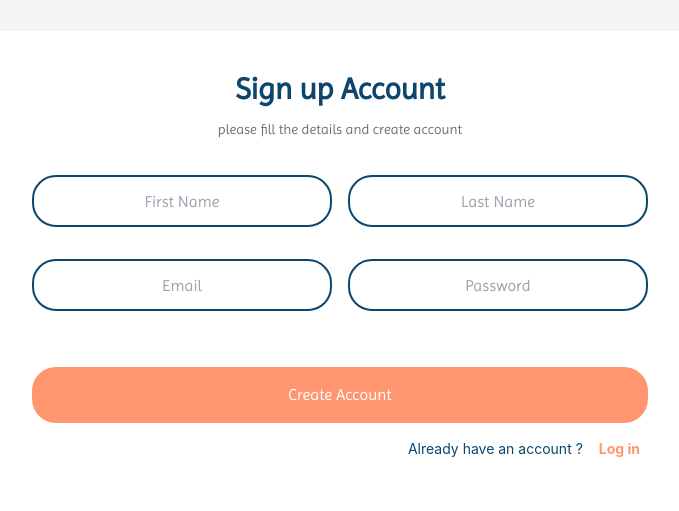
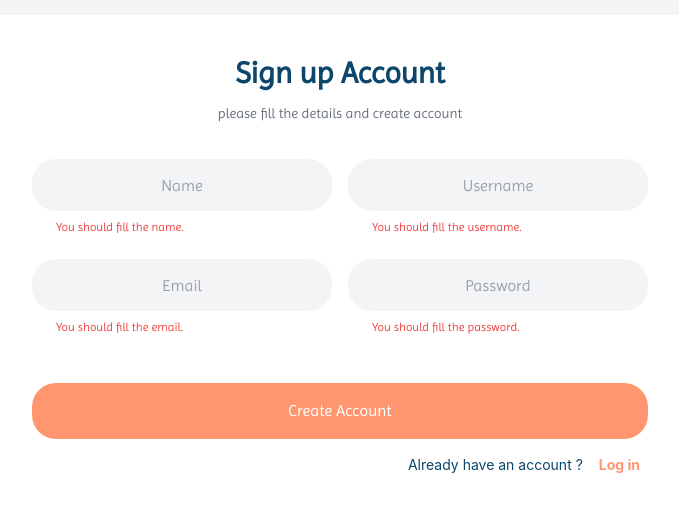
Before and after one commit to HastiHomayooni/App1, a React (Create React App) app: page /SignUp in a window 1280 px wide. Shown: the part 125-636 px from the top of the page, without its empty margins (300-979 px from the left). Built offline with nearby package versions, Linux system fonts and the light colour scheme.

Commit message:
use regex for validation in login and signup

```diff
--- a/package.json
+++ b/package.json
@@ -37,6 +37,7 @@
     ]
   },
   "devDependencies": {
+    "@babel/plugin-proposal-private-property-in-object": "^7.21.11",
     "tailwindcss": "^3.3.3"
   }
 }
--- a/src/Login.js
+++ b/src/Login.js
@@ -1,28 +1,72 @@
 import React from 'react';
 import './App.css';
 import { Link } from "react-router-dom";
+import { useState } from 'react';
 
 function Login(){
+    const [email,setEmail] = useState('');
+    const [password,setPassword] = useState('');
+
+    const [emailV,setEmailV] = useState(true);
+    const [passwordV,setPasswordV] = useState(true);
+
+    const emailRegex = /^[a-zA-Z0-9+_.-]+@[a-zA-Z0-9.-]+\.[a-zA-Z]{2,3}$/;
+    const passwordRegex = /^\S{6,}$/;
+
+    function changeEmail(e){
+        const value = e.target.value;
+        const isValid = emailRegex.test(value);
+        if(value==="") {
+            setEmailV(true)
+        }else{
+            setEmailV(isValid);
+        }
+        setEmail(value);
+    }
+    function changePassword(e){
+        const value = e.target.value;
+        const isValid = passwordRegex.test(value);
+        if(value==="") {
+            setPasswordV(true)
+        }else{
+            setPasswordV(isValid);
+        }
+        setPassword(value);
+    }
     return(
         <div className='w-screen h-screen bg-gray-100 flex items-center justify-center sm:p-4'>
             <div className='w-screen h-screen sm:w-auto sm:h-auto bg-white flex flex-col items-center justify-center sm:rounded-3xl p-4 sm:px-20 sm:py-10'>
                 <div className='w-auto font-imprima text-myDark text-3xl text-center'><b>Log In Now</b></div>
                 <div className='w-auto text-center font-imprima text-sm text-gray-500 mt-3'>please login to continue our app</div>
                 <div className='flex flex-col my-5 w-auto'>
-                    <input className='border-2 placeholder:font-imprima placeholder:text-center text-center border-myDark w-auto mx-2 my-2 mt-4 md:px-6 md:py-4 px-3 py-3 rounded-3xl hover:border-myOrange focus:border-myOrange focus:outline-none' type='email' placeholder='Email'/>
-                    <input className='border-2 placeholder:font-imprima placeholder:text-center text-center border-myDark w-auto mx-2 mt-2 md:px-6 md:py-4 px-3 py-3 rounded-3xl hover:border-myOrange focus:border-myOrange focus:outline-none' type='password' placeholder='Password'/>
+                    <div className='flex flex-col w-auto'>
+                        <input className='border-2 placeholder:font-imprima placeholder:text-center text-center bg-gray-100 border-gray-100 w-auto mx-2 my-2 md:px-6 md:py-3 px-3 py-2 rounded-3xl focus:border-myDark focus:outline-none'
+                            value={email} onChange={e => changeEmail(e)} type='email' placeholder='Email'/>
+                        {email ==='' && (<div className='w-auto font-imprima text-left text-red-500 mx-2 md:px-6 px-3 text-xs'>You should fill the email.</div>)}
+                        {email !=='' && !emailV && (<div className='w-auto font-imprima text-left text-red-500 mx-2 md:px-6 px-3 text-xs'>Invalid email.</div>)}
+                    </div>
+
+                    <div className='flex flex-col w-auto'>
+                        <input className='border-2 placeholder:font-imprima placeholder:text-center text-center bg-gray-100 border-gray-100 w-auto mx-2 my-2 md:px-6 md:py-3 px-3 py-2 rounded-3xl focus:border-myDark focus:outline-none'
+                            value={password} onChange={e => changePassword(e)} onBlur={()=>{if(!passwordV) alert('Valid Password:minimum of 6 characters,except whitespace')}} type='password' placeholder='Password'/>
+                        {password ==='' && (<div className='w-auto font-imprima text-left text-red-500 mx-2 md:px-6 px-3 text-xs'>You should fill the password.</div>)}
+                        {password !=='' && !passwordV && (<div className='w-auto font-imprima text-left text-red-500 mx-2 md:px-6 px-3 text-xs'>Invalid Password</div>)}
+                    </div>
+
                     <Link className='w-auto' to={''}>
-                        <div className='text-right w-auto mx-2 md:px-6 md:py-3 px-3 py-2 text-myOrange text-sm'>Forget Password?</div>
+                        <div className='bg-myOrange rounded-3xl mx-2 py-4 px-8 w-auto text-white text-center text-lg font-imprima mt-8'>Log in</div>
                     </Link>
-                    <Link className='w-auto' to={''}>
-                        <div className='bg-myOrange rounded-3xl mx-2 py-4 px-8 w-auto text-white text-center text-lg font-imprima mt-6'>Log in</div>
-                    </Link>
-                    <div className='flex justify-between items-center mt-4 mx-4'>
+
+                    <div className='flex justify-between items-center mt-8 mx-4'>
                         <div className='text-myDark w-auto text-sm mr-2 ml-auto'>Don't have an account ?</div>
                         <Link className='w-auto' to={'/SignUp'}>
                             <div className='text-myOrange ml-2 text-sm mr-auto'><b>Sign Up</b></div>
                         </Link>
                     </div>
+
+                    <Link className='w-auto' to={''}>
+                        <div className='text-left w-auto mx-4 text-myOrange text-sm mt-1'>Forget Password?</div>
+                    </Link>
                 </div>
             </div>
         </div>
--- a/src/SignUp.js
+++ b/src/SignUp.js
@@ -1,8 +1,64 @@
 import React from 'react';
 import './App.css';
 import { Link } from "react-router-dom";
+import { useState } from 'react';
 
 function SignUp(){
+    const [name,setName] = useState('');
+    const [username,setUsername] = useState('');
+    const [email,setEmail] = useState('');
+    const [password,setPassword] = useState('');
+
+    const [emailV,setEmailV] = useState(true);
+    const [nameV,setNameV] = useState(true);
+    const [usernameV,setUsernameV] = useState(true);
+    const [passwordV,setPasswordV] = useState(true);
+
+    const nameRegex = /^[a-zA-Z \-']+$/;
+    const usernameRegex = /^[a-zA-Z0-9_]{3,}$/;
+    const emailRegex = /^[a-zA-Z0-9+_.-]+@[a-zA-Z0-9.-]+\.[a-zA-Z]{2,3}$/;
+    const passwordRegex = /^\S{6,}$/;
+
+    function changeEmail(e){
+        const value = e.target.value;
+        const isValid = emailRegex.test(value);
+        if(value==="") {
+            setEmailV(true)
+        }else{
+            setEmailV(isValid);
+        }
+        setEmail(value);
+    }
+    function changeName(e){
+        const value = e.target.value;
+        const isValid = nameRegex.test(value);
+        if(value==="") {
+            setNameV(true)
+        }else{
+            setNameV(isValid);
+        }
+        setName(value);
+    }
+    function changeUsername(e){
+        const value = e.target.value;
+        const isValid = usernameRegex.test(value);
+        if(value==="") {
+            setUsernameV(true)
+        }else{
+            setUsernameV(isValid);
+        }
+        setUsername(value);
+    }
+    function changePassword(e){
+        const value = e.target.value;
+        const isValid = passwordRegex.test(value);
+        if(value==="") {
+            setPasswordV(true)
+        }else{
+            setPasswordV(isValid);
+        }
+        setPassword(value);
+    }
     return(
         <div className='w-screen h-screen bg-gray-100 flex items-center justify-center sm:p-4'>
             <div className='w-screen h-screen sm:w-auto sm:h-auto bg-white flex flex-col items-center justify-center sm:rounded-3xl p-4 sm:px-20 sm:py-10'>
@@ -10,12 +66,35 @@ function SignUp(){
                 <div className='w-auto text-center font-imprima text-sm text-gray-500 mt-3'>please fill the details and create account</div>
                 <div className='flex flex-col my-5 w-auto'>
                     <div className='flex flex-col w-auto my-2 md:flex-row'>
-                        <input className='border-2 placeholder:font-imprima placeholder:text-center text-center border-myDark w-auto mx-2 my-2 md:px-6 md:py-3 px-3 py-2 rounded-3xl hover:border-myOrange focus:border-myOrange focus:outline-none' type='text' placeholder='First Name'/>
-                        <input className='border-2 placeholder:font-imprima placeholder:text-center text-center border-myDark w-auto mx-2 my-2 md:px-6 md:py-3 px-3 py-2 rounded-3xl hover:border-myOrange focus:border-myOrange focus:outline-none' type='text' placeholder='Last Name'/>
+                        <div className='flex flex-col w-auto'>
+                            <input className='border-2 placeholder:font-imprima placeholder:text-center text-center bg-gray-100 border-gray-100 w-auto mx-2 my-2 md:px-6 md:py-3 px-3 py-2 rounded-3xl focus:border-myDark focus:outline-none'
+                                value={name} onChange={e => changeName(e)} onBlur={()=>{if(!nameV) alert('Valid Name:letters,spaces,and hyphens')}} type='text' placeholder='Name'/>
+                            {name ==='' && (<div className='w-auto font-imprima text-left text-red-500 mx-2 md:px-6 px-3 text-xs'>You should fill the name.</div>)}
+                            {name !=='' && !nameV && (<div className='w-auto font-imprima text-left text-red-500 mx-2 md:px-6 px-3 text-xs'>Invalid Name</div>)}
+                        </div>
+
+                        <div className='flex flex-col w-auto'>
+                            <input className='border-2 placeholder:font-imprima placeholder:text-center text-center bg-gray-100 border-gray-100 w-auto mx-2 my-2 md:px-6 md:py-3 px-3 py-2 rounded-3xl focus:border-myDark focus:outline-none'
+                                value={username} onChange={e => changeUsername(e)} onBlur={()=>{if(!usernameV) alert('Valid Username:letters,underscores,with a minimum length of 3 characters')}} type='text' placeholder='Username'/>
+                            {username ==='' && (<div className='w-auto font-imprima text-left text-red-500 mx-2 md:px-6 px-3 text-xs'>You should fill the username.</div>)}
+                            {username !=='' && !usernameV && (<div className='w-auto font-imprima text-left text-red-500 mx-2 md:px-6 px-3 text-xs'>Invalid Username</div>)}
+                        </div>
                     </div>
+
                     <div className='flex flex-col w-auto my-2 md:flex-row'>
-                        <input className='border-2 placeholder:font-imprima placeholder:text-center text-center border-myDark w-auto mx-2 my-2 md:px-6 md:py-3 px-3 py-2 rounded-3xl hover:border-myOrange focus:border-myOrange focus:outline-none' type='email' placeholder='Email'/>
-                        <input className='border-2 placeholder:font-imprima placeholder:text-center text-center border-myDark w-auto mx-2 my-2 md:px-6 md:py-3 px-3 py-2 rounded-3xl hover:border-myOrange focus:border-myOrange focus:outline-none' type='password' placeholder='Password'/>
+                        <div className='flex flex-col w-auto'>
+                            <input className='border-2 placeholder:font-imprima placeholder:text-center text-center bg-gray-100 border-gray-100 w-auto mx-2 my-2 md:px-6 md:py-3 px-3 py-2 rounded-3xl focus:border-myDark focus:outline-none'
+                                value={email} onChange={e => changeEmail(e)} type='email' placeholder='Email'/>
+                            {email ==='' && (<div className='w-auto font-imprima text-left text-red-500 mx-2 md:px-6 px-3 text-xs'>You should fill the email.</div>)}
+                            {email !=='' && !emailV && (<div className='w-auto font-imprima text-left text-red-500 mx-2 md:px-6 px-3 text-xs'>Invalid email.</div>)}
+                        </div>
+
+                        <div className='flex flex-col w-auto'>
+                            <input className='border-2 placeholder:font-imprima placeholder:text-center text-center bg-gray-100 border-gray-100 w-auto mx-2 my-2 md:px-6 md:py-3 px-3 py-2 rounded-3xl focus:border-myDark focus:outline-none'
+                                value={password} onChange={e => changePassword(e)} onBlur={()=>{if(!passwordV) alert('Valid Password:minimum of 6 characters,except whitespace')}} type='password' placeholder='Password'/>
+                            {password ==='' && (<div className='w-auto font-imprima text-left text-red-500 mx-2 md:px-6 px-3 text-xs'>You should fill the password.</div>)}
+                            {password !=='' && !passwordV && (<div className='w-auto font-imprima text-left text-red-500 mx-2 md:px-6 px-3 text-xs'>Invalid Password</div>)}
+                        </div>
                     </div>
                     <Link className='w-auto' to={''}>
                         <div className='bg-myOrange rounded-3xl mx-2 py-4 px-8 w-auto text-white text-center font-imprima mt-10'>Create Account</div>
```
Also changed, not shown: 1 other file (tests, documents, lock files or other folders).
